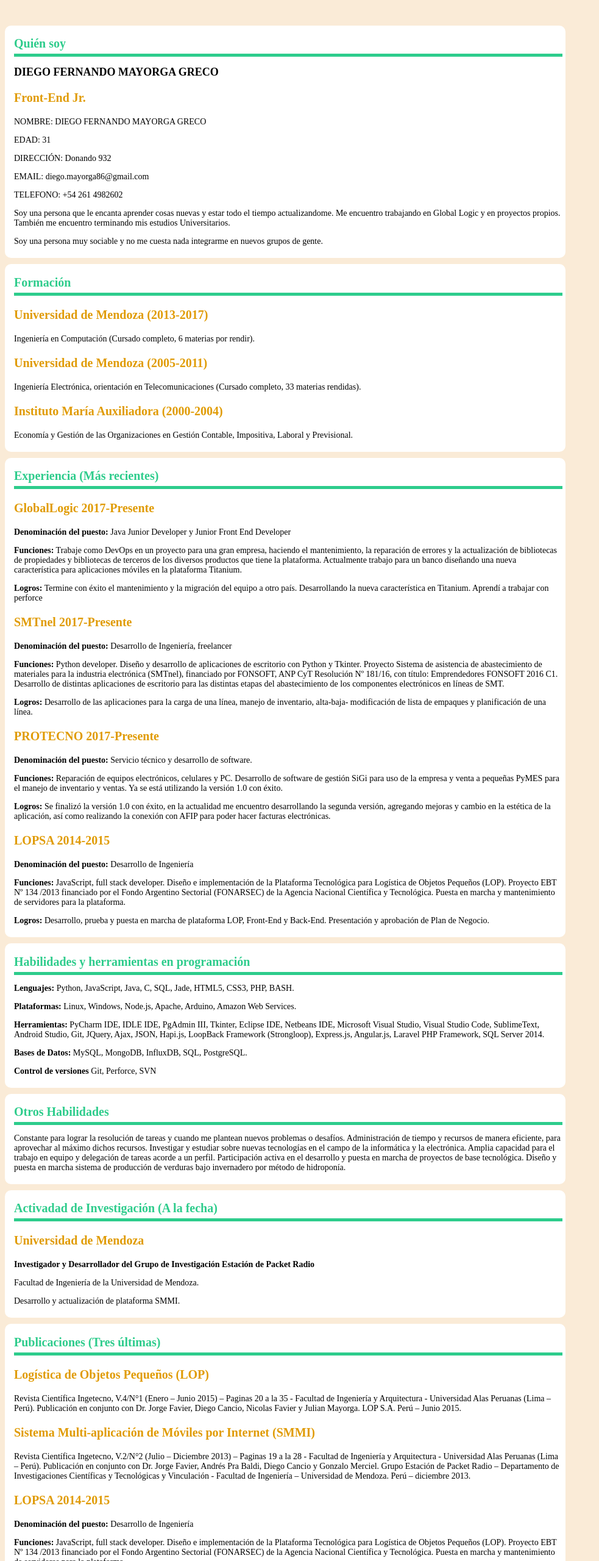
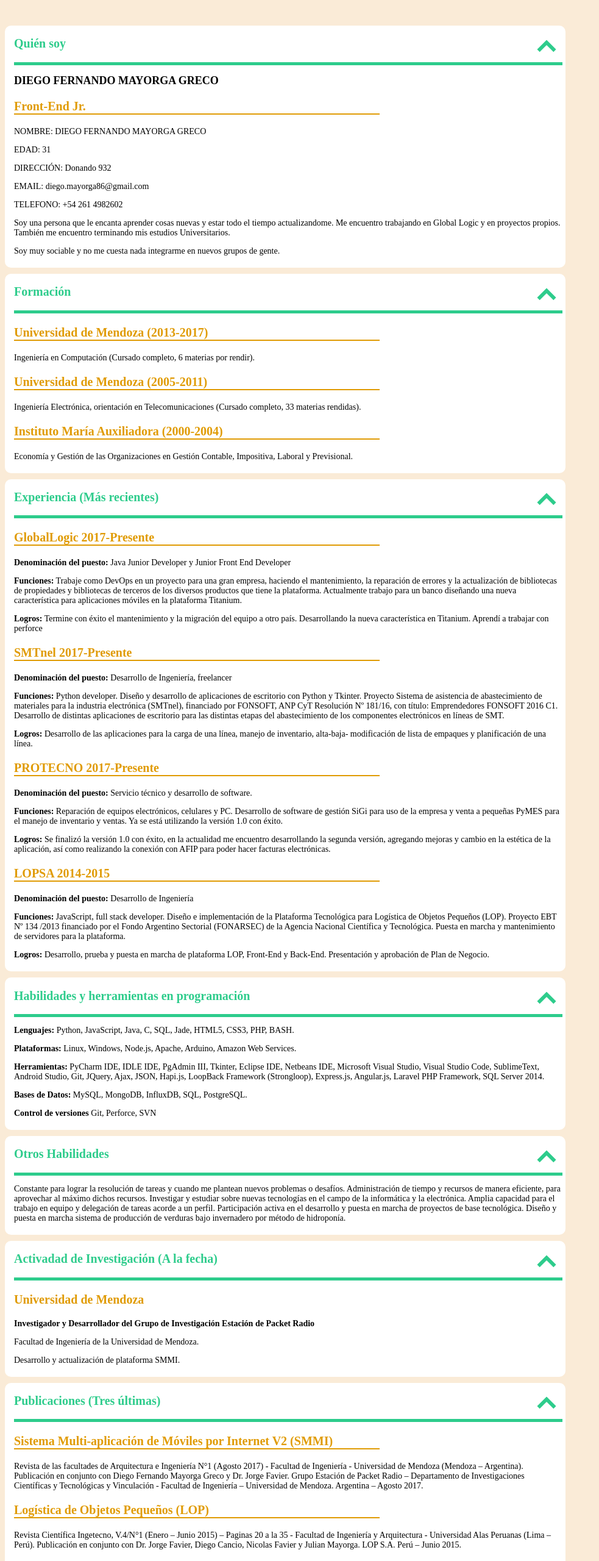
Before and after one commit to fernan256/acamica-course, a plain HTML site: page proyecto-cv/index.html in a window 1280 px wide. Shown: the part 843-3403 px from the top of the page at 61% size, without its empty margins (0-983 px from the left). Drawn offline with Linux system fonts and the light colour scheme.

Commit message:
feat(index): add arrow up

```diff
--- a/proyecto-cv/index.html
+++ b/proyecto-cv/index.html
@@ -1,12 +1,12 @@
 <!DOCTYPE html>
-<html lang="en">
+<html lang="es">
   <head>
     <meta charset="UTF-8">
     <meta name="viewport" content="width=device-width, initial-scale=1.0">
     <meta http-equiv="X-UA-Compatible" content="ie=edge">
     <link rel="stylesheet" type="text/css" href="css/style.css">
     <link rel="stylesheet" type="text/css" href="css/unslider.css">
-    <title>Document</title>
+    <title>CV Diego Mayorga</title>
   </head>
   <body>
   <div id="sideContent">
@@ -30,29 +30,39 @@
   </div>
     <div id="mainInfo">
       <div id="whoAmI" class="container">
-          <h1 class="title">Quién soy</h1>
+        <div class="title">
+          <h1>Quién soy</h1>
+          <a href="#mainInfo"><i class="arrowUp"></i></a>
+        </div>
         <h2>DIEGO FERNANDO MAYORGA GRECO</h2>
-          <h3>Front-End Jr.</h3>
+        <h3 class="mainSeparator">Front-End Jr.</h3>
         <p>NOMBRE: DIEGO FERNANDO MAYORGA GRECO</p>
         <p>EDAD: 31</p>
         <p>DIRECCIÓN: Donando 932</p>
         <p>EMAIL: diego.mayorga86@gmail.com</p>
         <p>TELEFONO: +54 261 4982602</p>
-          <p>Soy una persona que le encanta aprender cosas nuevas y estar todo el tiempo actualizandome. Me encuentro trabajando en Global Logic y en proyectos propios. También me encuentro terminando mis estudios Universitarios.</p>
-          <p>Soy una persona muy sociable y no me cuesta nada integrarme en nuevos grupos de gente.</p>
+        <p>Soy una persona que le encanta aprender cosas nuevas y estar todo el tiempo actualizandome.
+          Me encuentro trabajando en Global Logic y en proyectos propios. También me encuentro terminando mis estudios Universitarios.</p>
+        <p>Soy muy sociable y no me cuesta nada integrarme en nuevos grupos de gente.</p>
       </div>
       <div id="academicFormation" class="container">
-        <h1 class="title">Formación</h1>
-        <h3>Universidad de Mendoza (2013-2017)</h3>
+        <div class="title">
+          <h1>Formación</h1>
+          <a href="#mainInfo"><i class="arrowUp"></i></a>
+        </div>
+        <h3 class="mainSeparator">Universidad de Mendoza (2013-2017)</h3>
         <p>Ingeniería en Computación (Cursado completo, 6 materias por rendir).</p>
-        <h3>Universidad de Mendoza (2005-2011)</h3>
+        <h3 class="mainSeparator">Universidad de Mendoza (2005-2011)</h3>
         <p>Ingeniería Electrónica, orientación en Telecomunicaciones (Cursado completo, 33 materias rendidas).</p>
-        <h3>Instituto María Auxiliadora (2000-2004)</h3>
+        <h3 class="mainSeparator">Instituto María Auxiliadora (2000-2004)</h3>
         <p>Economía y Gestión de las Organizaciones en Gestión Contable, Impositiva, Laboral y Previsional.</p>
       </div>
       <div id="experience" class="container">
-        <h1 class="title">Experiencia (Más recientes)</h1>
-        <h3>GlobalLogic 2017-Presente</h3>
+        <div class="title">
+          <h1>Experiencia (Más recientes)</h1>
+          <a href="#mainInfo"><i class="arrowUp"></i></a>
+        </div>
+        <h3 class="mainSeparator">GlobalLogic 2017-Presente</h3>
         <p><b>Denominación del puesto:</b> Java Junior Developer y Junior Front End Developer</p>
         <p><b>Funciones:</b> Trabaje como DevOps en un proyecto para una gran empresa, haciendo el
           mantenimiento, la reparación de errores y la actualización de bibliotecas de propiedades y bibliotecas
@@ -60,7 +70,7 @@
           diseñando una nueva característica para aplicaciones móviles en la plataforma Titanium.</p>
         <p><b>Logros:</b> Termine con éxito el mantenimiento y la migración del equipo a otro país. Desarrollando la
           nueva característica en Titanium. Aprendí a trabajar con perforce</p>
-        <h3>SMTnel 2017-Presente</h3>
+        <h3 class="mainSeparator">SMTnel 2017-Presente</h3>
         <p><b>Denominación del puesto:</b> Desarrollo de Ingeniería, freelancer</p>
         <p><b>Funciones:</b> Python developer. Diseño y desarrollo de aplicaciones de escritorio con Python y Tkinter.
           Proyecto Sistema de asistencia de abastecimiento de materiales para la industria electrónica
@@ -69,7 +79,7 @@
           abastecimiento de los componentes electrónicos en líneas de SMT.</p>
         <p><b>Logros:</b> Desarrollo de las aplicaciones para la carga de una línea, manejo de inventario, alta-baja-
           modificación de lista de empaques y planificación de una línea.</p>
-        <h3>PROTECNO 2017-Presente</h3>
+        <h3 class="mainSeparator">PROTECNO 2017-Presente</h3>
         <p><b>Denominación del puesto:</b> Servicio técnico y desarrollo de software.</p>
         <p><b>Funciones:</b> Reparación de equipos electrónicos, celulares y PC. Desarrollo de software de gestión
           SiGi para uso de la empresa y venta a pequeñas PyMES para el manejo de inventario y ventas. Ya se
@@ -77,7 +87,7 @@
         <p><b>Logros:</b> Se finalizó la versión 1.0 con éxito, en la actualidad me encuentro desarrollando la segunda
           versión, agregando mejoras y cambio en la estética de la aplicación, así como realizando la conexión
           con AFIP para poder hacer facturas electrónicas.</p>
-        <h3>LOPSA 2014-2015</h3>
+        <h3 class="mainSeparator">LOPSA 2014-2015</h3>
         <p><b>Denominación del puesto:</b> Desarrollo de Ingeniería</p>
         <p><b>Funciones:</b> JavaScript, full stack developer. Diseño e implementación de la Plataforma Tecnológica
           para Logística de Objetos Pequeños (LOP). Proyecto EBT Nº 134 /2013 financiado por el Fondo
@@ -87,16 +97,23 @@
           Presentación y aprobación de Plan de Negocio.</p>
       </div>
       <div id="abilities" class="container">
-        <h1 class="title">Habilidades y herramientas en programación</h1>
+        <div class="title">
+          <h1>Habilidades y herramientas en programación</h1>
+          <a href="#mainInfo"><i class="arrowUp"></i></a>
+        </div>
         <p><b>Lenguajes:</b> Python, JavaScript, Java, C, SQL, Jade, HTML5, CSS3, PHP, BASH.</p>
         <p><b>Plataformas:</b> Linux, Windows, Node.js, Apache, Arduino, Amazon Web Services.</p>
-        <p><b>Herramientas:</b> PyCharm IDE, IDLE IDE, PgAdmin III, Tkinter, Eclipse IDE, Netbeans IDE, Microsoft Visual Studio, Visual Studio Code, SublimeText, Android Studio, Git, JQuery, Ajax, JSON, Hapi.js, LoopBack Framework (Strongloop),
+        <p><b>Herramientas:</b> PyCharm IDE, IDLE IDE, PgAdmin III, Tkinter, Eclipse IDE, Netbeans IDE,
+          Microsoft Visual Studio, Visual Studio Code, SublimeText, Android Studio, Git, JQuery, Ajax, JSON, Hapi.js, LoopBack Framework (Strongloop),
           Express.js, Angular.js, Laravel PHP Framework, SQL Server 2014.</p>
         <p><b>Bases de Datos:</b> MySQL, MongoDB, InfluxDB, SQL, PostgreSQL.</p>
         <p><b>Control de versiones</b> Git, Perforce, SVN</p>
       </div>
       <div id="otherAbilities" class="container">
-        <h1 class="title">Otros Habilidades</h1>
+        <div class="title">
+          <h1>Otros Habilidades</h1>
+          <a href="#mainInfo"><i class="arrowUp"></i></a>
+        </div>
         <p>Constante para lograr la resolución de tareas y cuando me plantean nuevos problemas o desafíos. Administración de tiempo y
           recursos de manera eficiente, para aprovechar al máximo dichos recursos. Investigar y estudiar sobre nuevas tecnologías en el
           campo de la informática y la electrónica. Amplia capacidad para el trabajo en equipo y delegación de tareas acorde a un perfil.
@@ -104,35 +121,42 @@
           de producción de verduras bajo invernadero por método de hidroponía.</p>
       </div>
       <div id="investigation" class="container">
-        <h1 class="title">Activadad de Investigación (A la fecha)</h1>
+        <div class="title">
+          <h1>Activadad de Investigación (A la fecha)</h1>
+          <a href="#mainInfo"><i class="arrowUp"></i></a>
+        </div>
         <h3>Universidad de Mendoza</h3>
         <p><b>Investigador y Desarrollador del Grupo de Investigación Estación de Packet Radio</b></p>
         <p>Facultad de Ingeniería de la Universidad de Mendoza.</p>
         <p>Desarrollo y actualización de plataforma SMMI.</p>
       </div>
       <div id="publishing" class="container">
-        <h1 class="title">Publicaciones (Tres últimas)</h1>
-        <h3>Logística de Objetos Pequeños (LOP)</h3>
+        <div class="title">
+          <h1>Publicaciones (Tres últimas)</h1>
+          <a href="#mainInfo"><i class="arrowUp"></i></a>
+        </div>
+        <h3 class="mainSeparator">Sistema Multi-aplicación de Móviles por Internet V2 (SMMI)</h3>
+        <p>Revista de las facultades de Arquitectura e Ingeniería N°1 (Agosto 2017) - Facultad de Ingeniería -
+            Universidad de Mendoza (Mendoza – Argentina). Publicación en conjunto con Diego Fernando
+            Mayorga Greco y Dr. Jorge Favier. Grupo Estación de Packet Radio – Departamento de
+            Investigaciones Científicas y Tecnológicas y Vinculación - Facultad de Ingeniería – Universidad de
+            Mendoza. Argentina – Agosto 2017.</p>
+        <h3 class="mainSeparator">Logística de Objetos Pequeños (LOP)</h3>
         <p>Revista Científica Ingetecno, V.4/N°1 (Enero – Junio 2015) – Paginas 20 a la 35 - Facultad de
             Ingeniería y Arquitectura - Universidad Alas Peruanas (Lima – Perú). Publicación en conjunto con
             Dr. Jorge Favier, Diego Cancio, Nicolas Favier y Julian Mayorga. LOP S.A. Perú – Junio 2015.</p>
-        <h3>Sistema Multi-aplicación de Móviles por Internet (SMMI)</h3>
+        <h3 class="mainSeparator">Sistema Multi-aplicación de Móviles por Internet (SMMI)</h3>
         <p>Revista Científica Ingetecno, V.2/N°2 (Julio – Diciembre 2013) – Paginas 19 a la 28 - Facultad de
             Ingeniería y Arquitectura - Universidad Alas Peruanas (Lima – Perú). Publicación en conjunto con
             Dr. Jorge Favier, Andrés Pra Baldi, Diego Cancio y Gonzalo Merciel. Grupo Estación de Packet
             Radio – Departamento de Investigaciones Científicas y Tecnológicas y Vinculación - Facultad de
             Ingeniería – Universidad de Mendoza. Perú – diciembre 2013.</p>
-        <h3>LOPSA 2014-2015</h3>
-        <p><b>Denominación del puesto:</b> Desarrollo de Ingeniería</p>
-        <p><b>Funciones:</b> JavaScript, full stack developer. Diseño e implementación de la Plataforma Tecnológica
-          para Logística de Objetos Pequeños (LOP). Proyecto EBT Nº 134 /2013 financiado por el Fondo
-          Argentino Sectorial (FONARSEC) de la Agencia Nacional Científica y Tecnológica. Puesta en
-          marcha y mantenimiento de servidores para la plataforma.</p>
-        <p><b>Logros:</b> Desarrollo, prueba y puesta en marcha de plataforma LOP, Front-End y Back-End.
-          Presentación y aprobación de Plan de Negocio.</p>
       </div>
       <div id="conference" class="container">
-        <h1 class="title">Congresos (Tres últimas)</h1>
+        <div class="title">
+          <h1>Congresos (Tres últimas)</h1>
+          <a href="#mainInfo"><i class="arrowUp"></i></a>
+        </div>
         <p><b>Expositor,</b> en Expo Metalmecánica, por medio de la fundación de la UNCUYO, se expuso el
           proyecto LOP en modalidad de Stand con folletería y presentaciones audiovisuales. Mendoza –
           Argentina 2015.</p>
@@ -143,7 +167,10 @@
           12 de Octubre de 2013. Lima - Perú.</p>
       </div>
       <div id="awardsAndMentions" class="container">
-        <h1 class="title">Premios y menciones (Tres últimas)</h1>
+        <div class="title">
+          <h1>Premios y menciones (Tres últimas)</h1>
+          <a href="#mainInfo"><i class="arrowUp"></i></a>
+        </div>
         <p><b>Ganadores Competencia Naves IAE Mendoza</b> en la 3ra edición del programa Naves, se presentó el
           Proyecto LOP, resultando entre los 3 ganadores que fueron a competir al Naves Federal desarrollado
           en Buenos Aires. Mendoza – Argentina 2015.</p>
@@ -155,11 +182,17 @@
           198/2009).</p>
       </div>
       <div id="language" class="container">
-        <h1 class="title">Idiomas</h1>
+        <div class="title">
+          <h1>Idiomas</h1>
+          <a href="#mainInfo"><i class="arrowUp"></i></a>
+        </div>
         <p><b>Ingles</b> intermedio-alto, hablado y escrito.</p>
       </div>
       <div id="hobbies" class="container">
-        <h1 class="title">Hobbies</h1>
+        <div class="title">
+          <h1>Hobbies</h1>
+          <a href="#mainInfo"><i class="arrowUp"></i></a>
+        </div>
         <p><b>Deportes:</b> Actualmente salgo a caminar o trotar y ejercitarme al aire libre.</p>
         <p><b>Actividades recreativas:</b> Lectura, escuchar música, ir al cine, reunirme con amigos.</p>
       </div>
```
Lines whose indentation alone changed are shown as unchanged.
